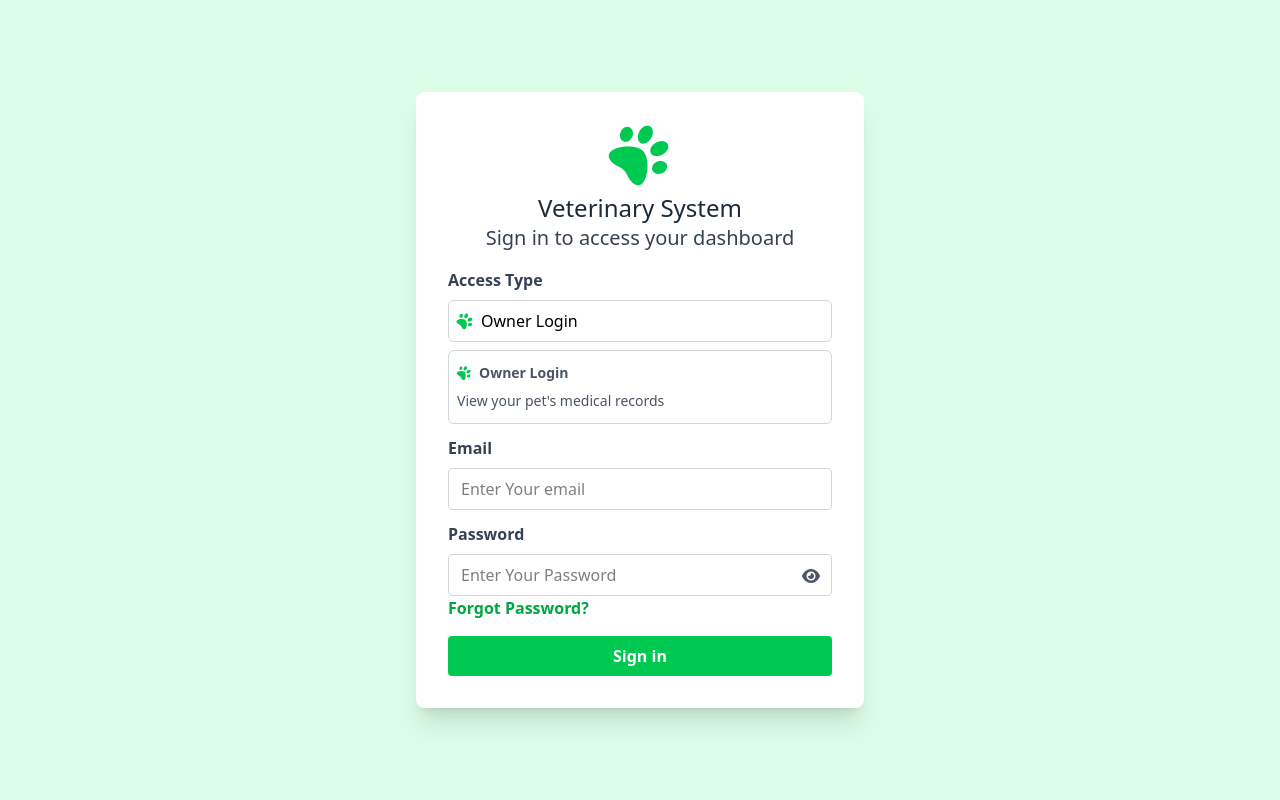
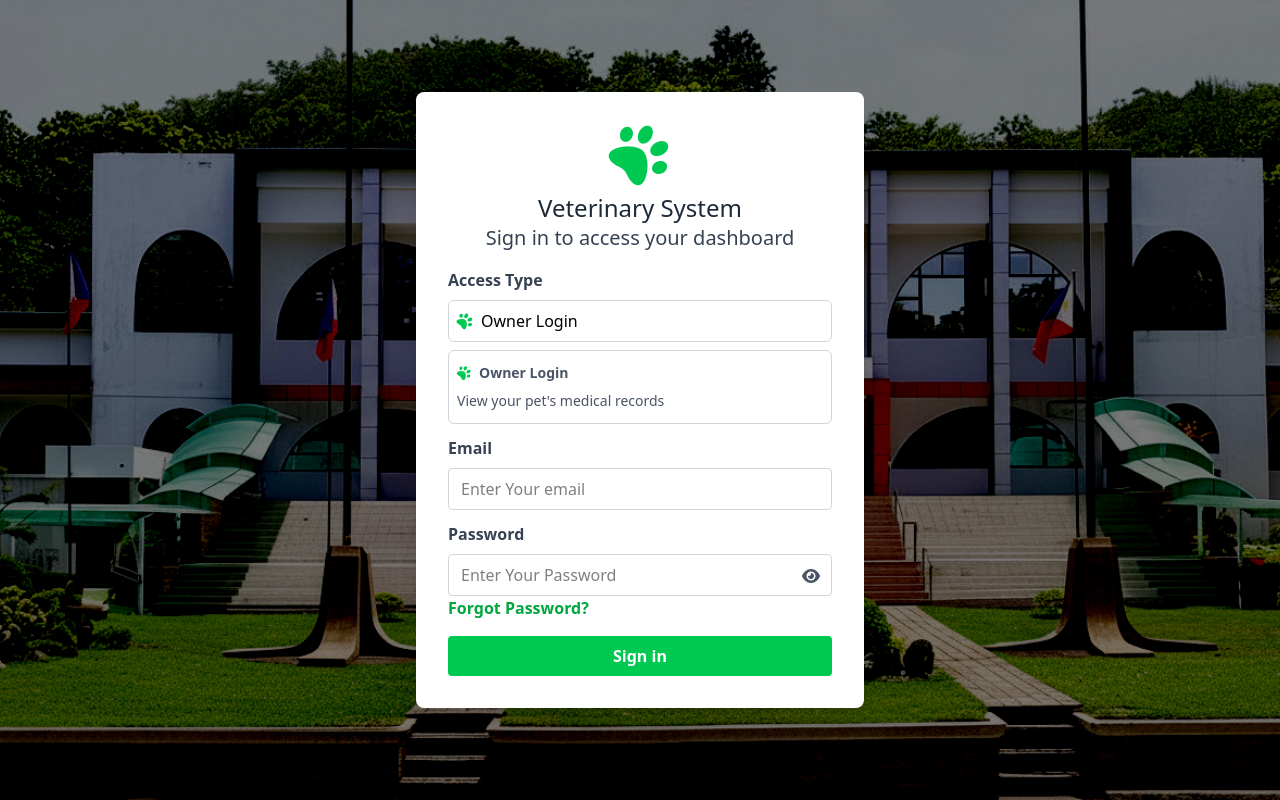
Before and after one commit to Raffy-san/Veterinary-System, a PHP site: page /Veterinary-System/login.php in a window 1280 px wide. Run offline with PHP 8.4, Linux system fonts and the light colour scheme; style sheets or scripts are compiled from the project's sources.

Commit message:
On branch main  Your branch is up to date with 'origin/main'.  Changes to be committed: 	new file:   assets/img/bg.jpg 	modified:   login.php

```diff
--- a/login.php
+++ b/login.php
@@ -24,7 +24,7 @@ if (SessionManager::isLoggedIn()) {
     <link rel="stylesheet" href="https://cdnjs.cloudflare.com/ajax/libs/font-awesome/6.0.0-beta3/css/all.min.css">
 </head>
 
-<body class="flex items-center justify-center min-h-screen px-4 bg-green-100">
+<body class="flex items-center justify-center min-h-screen px-4 bg-cover bg-center bg-[url('/assets/img/bg.jpg')]">
     <section class="w-full max-w-md bg-white rounded-lg shadow-xl p-6 sm:p-8">
         <!-- Icon -->
         <div class="w-full flex justify-center mb-2">
```
Also changed, not shown: assets/img/bg.jpg (added).
